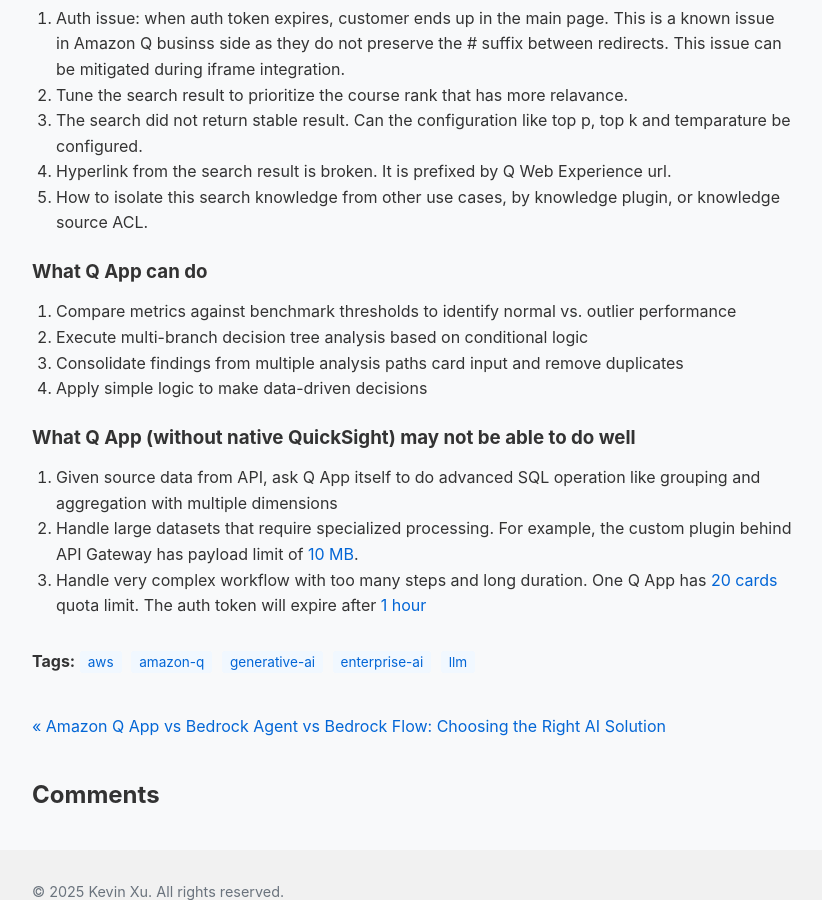
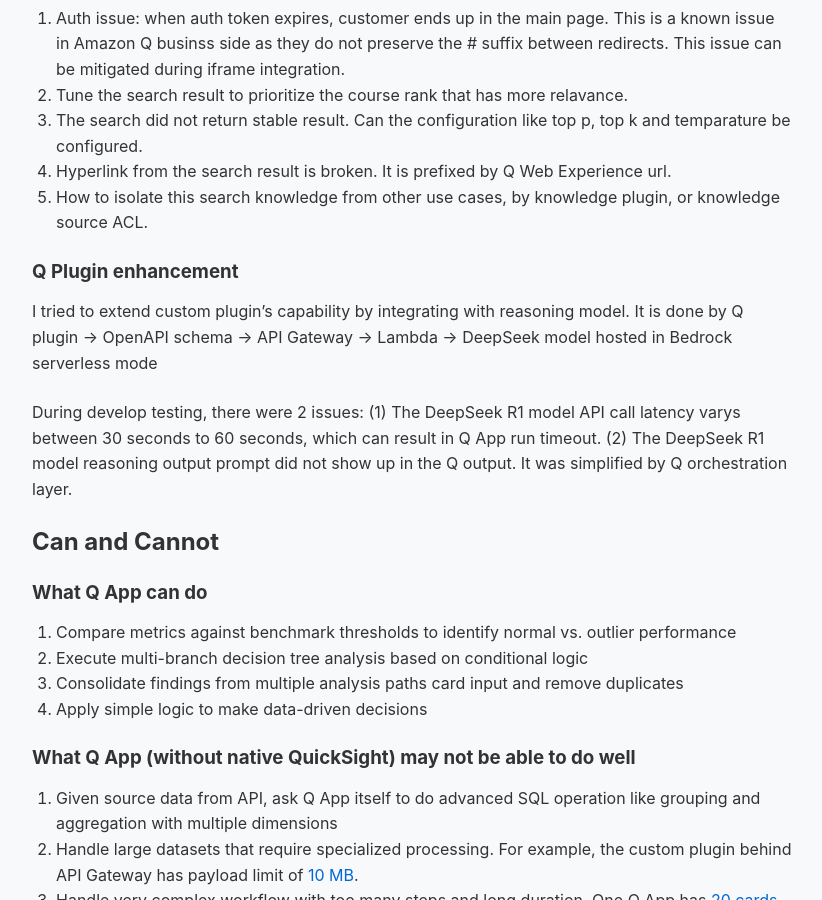
Before and after one commit to JKevinXu/github-blog, a Jekyll site: the page built from _posts/2025-04-07-amazon-q-business-capabilities-limitations.md, in a window 1280 px wide and 900 px high, scrolled down 710 px. Shown: the whole window, without its empty margins (228-1050 px from the left). Built offline with Jekyll 4.4.1, drawn with Linux system fonts in a browser that asks for light colours.

Commit message:
Add Q Plugin enhancement section to Amazon Q Business capabilities and limitations post, detailing integration with reasoning model and issues encountered during testing.

```diff
--- a/_posts/2025-04-07-amazon-q-business-capabilities-limitations.md
+++ b/_posts/2025-04-07-amazon-q-business-capabilities-limitations.md
@@ -23,6 +23,15 @@
 4. Hyperlink from the search result is broken. It is prefixed by Q Web Experience url.
 5. How to isolate this search knowledge from other use cases, by knowledge plugin, or knowledge source ACL.
 
+### Q Plugin enhancement
+I tried to extend custom plugin's capability by integrating with reasoning model. It is done by
+Q plugin -> OpenAPI schema -> API Gateway -> Lambda -> DeepSeek model hosted in Bedrock serverless mode
+
+During develop testing, there were 2 issues:
+(1) The DeepSeek R1 model API call latency varys between 30 seconds to 60 seconds, which can result in Q App run timeout.
+(2) The DeepSeek R1 model reasoning output prompt did not show up in the Q output. It was simplified by Q orchestration layer.
+
+## Can and Cannot
 ### What Q App can do
 
 1. Compare metrics against benchmark thresholds to identify normal vs. outlier performance
```
